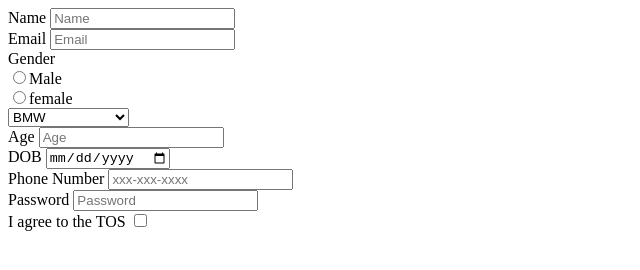
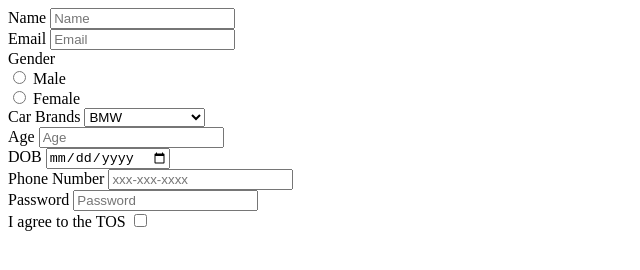
Before and after one commit to acciojob/signup-form-car-kantamarajuSakethrao, a website: page main.html in a window 1280 px wide. Shown: the whole page, without its empty margins (0-640 px from the left). Drawn offline with Linux system fonts and the light colour scheme.

Commit message:
created a submission

```diff
--- a/main.html
+++ b/main.html
@@ -8,16 +8,21 @@
 
 <body>
 	<!-- the entire body must be written by student -->
-		<form>
+		<form method = "post">
 			<label for= "name">Name</label>
 			<input type = "text" placeholder = "Name" id = "name" required><br>
 			<label for= "email">Email</label>
 			<input type = "Email" placeholder = "Email" id = "email" required><br>
 
-			<label for= "gender_m">Gender</label><br>
-			<input type = "Radio" id = "gender_m" required name ="Gender">Male<br>
-			<input type = "Radio" id = "gender_f" required name ="Gender">female<br>
+			<label>Gender</label><br>
 
+			<input type="radio" id="gender_m" name="gender" value="male" required>
+			<label for="gender_m">Male</label><br>
+
+			<input type="radio" id="gender_f" name="gender" value="female" required>
+			<label for="gender_f">Female</label><br>
+
+			<label for ="cars">Car Brands</label>
 			<select placeholder= "--Please choose an option--" id ="cars" required >
 				<option>BMW</option>
 				<option>SWIFT</option>
```
